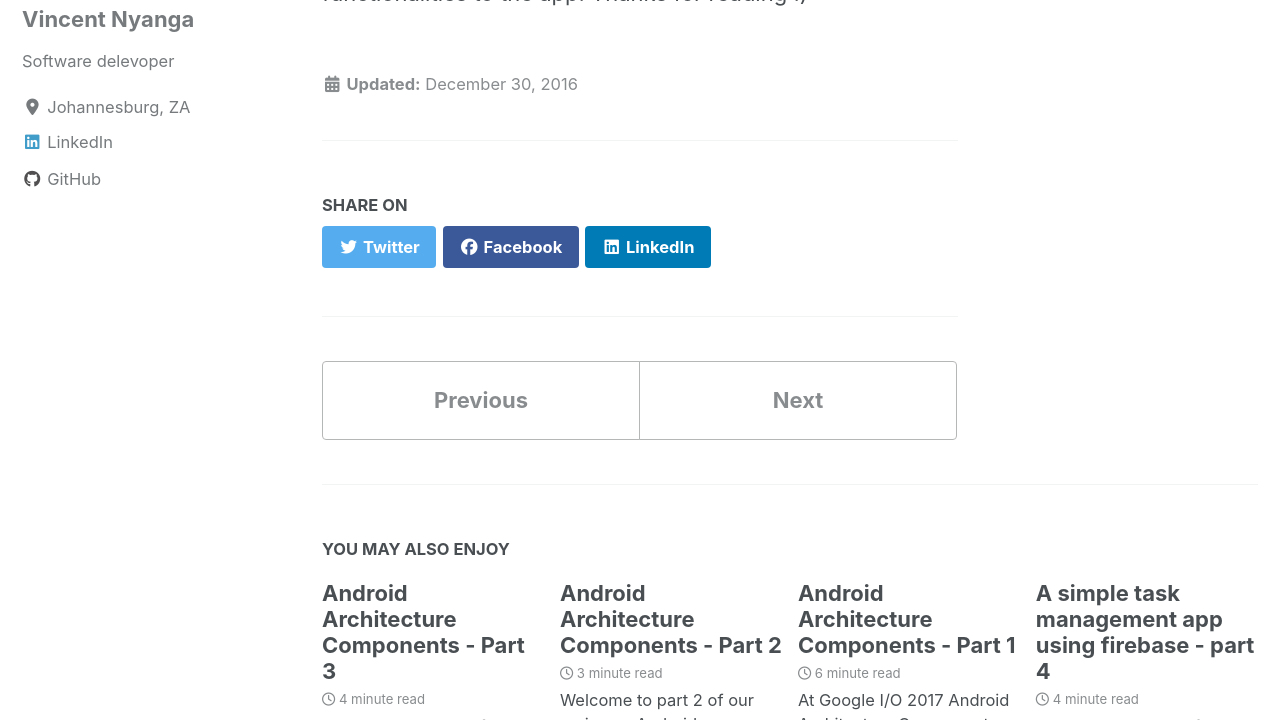
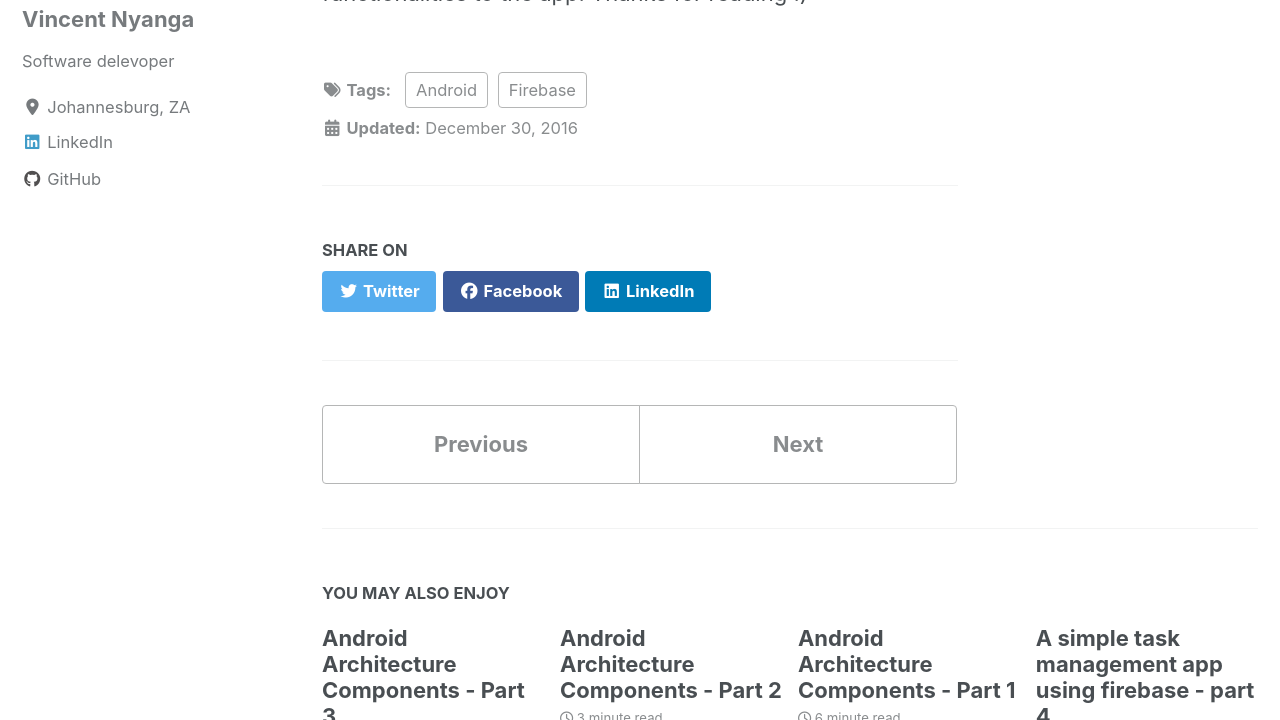
Before and after one commit to vince-nyanga/vince-nyanga.github.io, a Jekyll site: the page built from _posts/2016-12-30-task-management-app-with-firebase-2.md, in a window 1280 px wide and 900 px high, scrolled down 8580 px, cut to the strip 180-900 px from the top of the window. Built offline with Jekyll 4.4.1, drawn with Linux system fonts in a browser that asks for light colours; cached includes are drawn as plain includes; nearby versions of some CDN libraries.

Commit message:
updated post

```diff
--- a/_posts/2016-12-30-task-management-app-with-firebase-2.md
+++ b/_posts/2016-12-30-task-management-app-with-firebase-2.md
@@ -1,6 +1,7 @@
 ---
 title: "A simple task management app using firebase - part 2"
 date: 2016-12-30
+tags: [Firebase, Android]
 ---
 
 In the [previous post](https://vince-nyanga.github.io/task-management-app-with-firebase-1/) we created a simple task management application that had the basic functionalities of adding tasks and marking them as completed. However, the tasks were not being persisted anywhere so as soon as the app is closed everything would disappear. In this post we are going to fix that problem. We are going to do the following:
```
